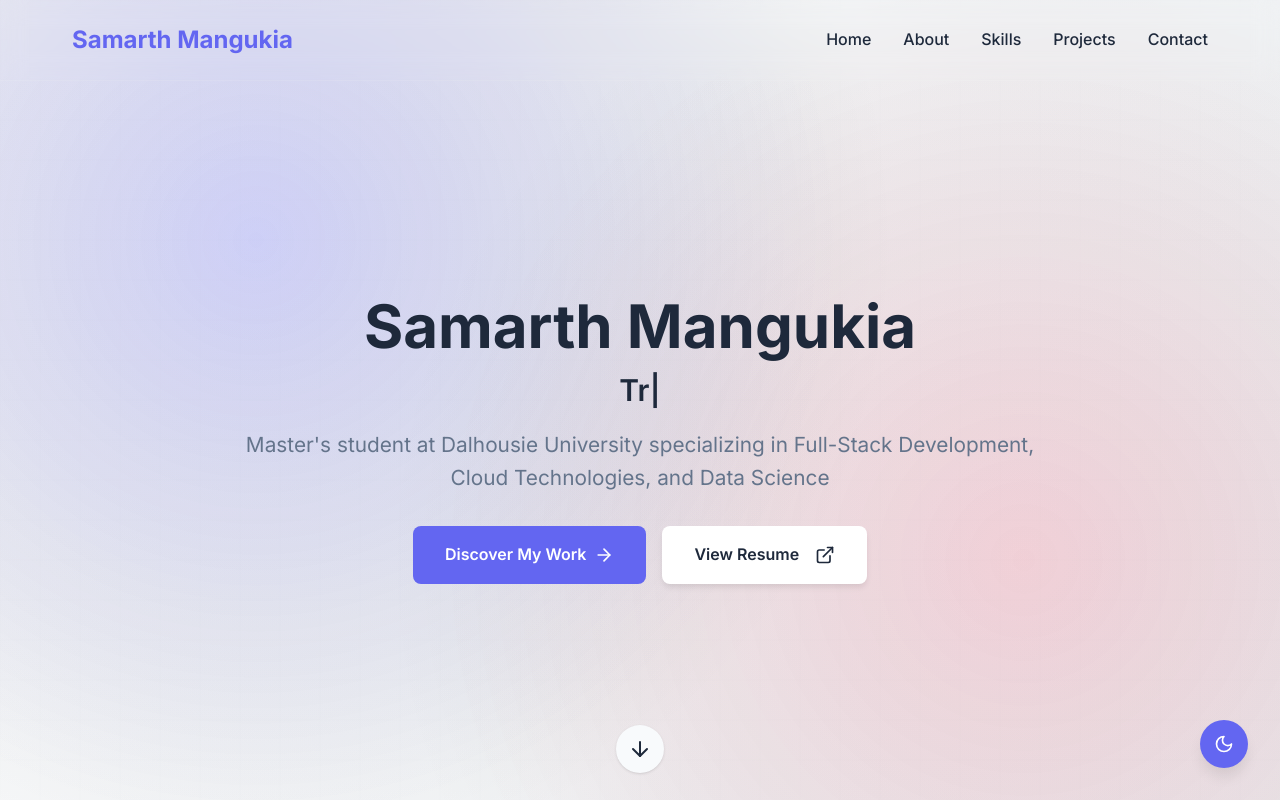
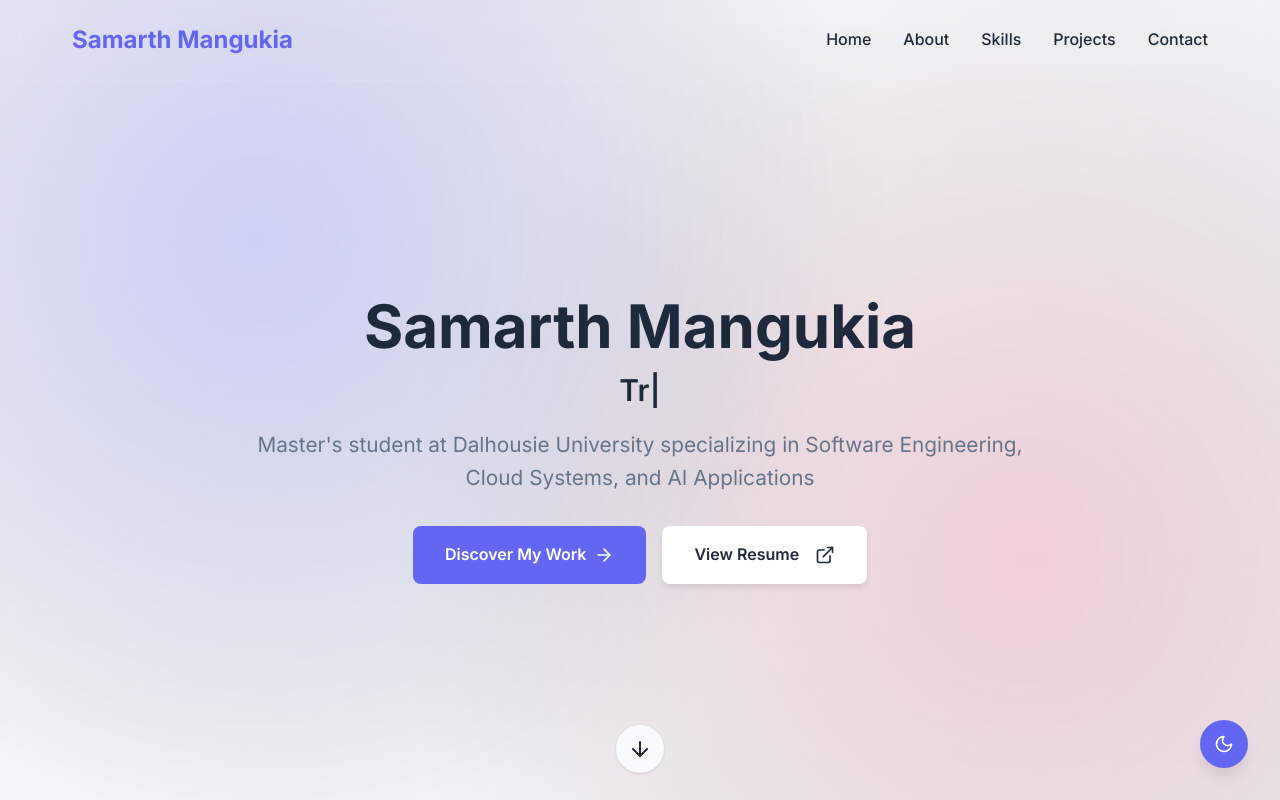
Before and after one commit to smangukia/smangukia.github.io, a Next.js app: page / in a window 1280 px wide. Shown: the top 800 px of the page. Built offline with nearby package versions, Linux system fonts and the light colour scheme.

Commit message:
Updated File

```diff
--- a/components/hero.tsx
+++ b/components/hero.tsx
@@ -62,7 +62,7 @@ export default function Hero() {
               />
             </div>
             <p className="hero-text">
-              Master&apos;s student at Dalhousie University specializing in Full-Stack Development, Cloud Technologies, and Data Science
+              Master&apos;s student at Dalhousie University specializing in Software Engineering, Cloud Systems, and AI Applications
             </p>
 
             <div className="flex flex-col sm:flex-row gap-4 justify-center">
```
